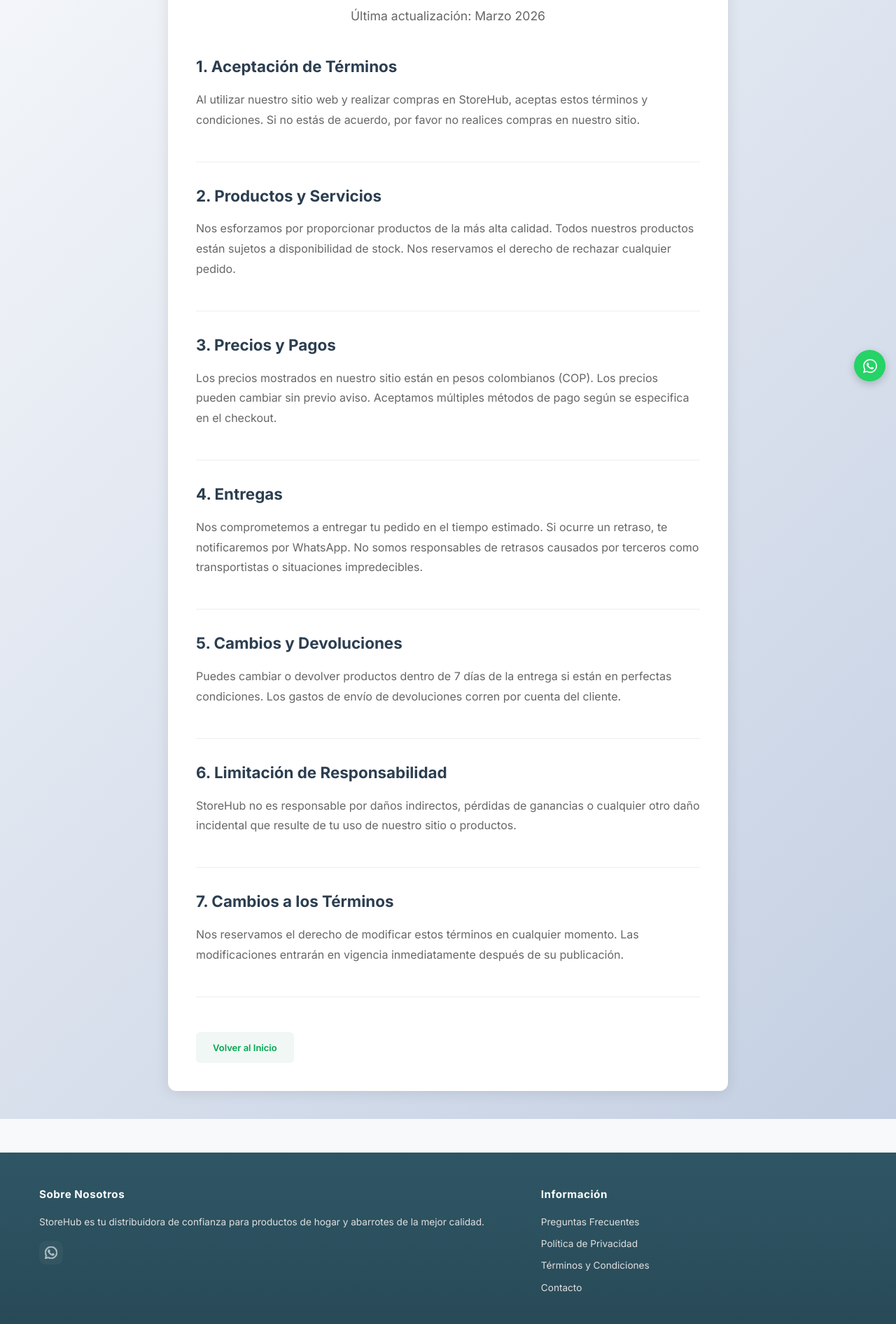
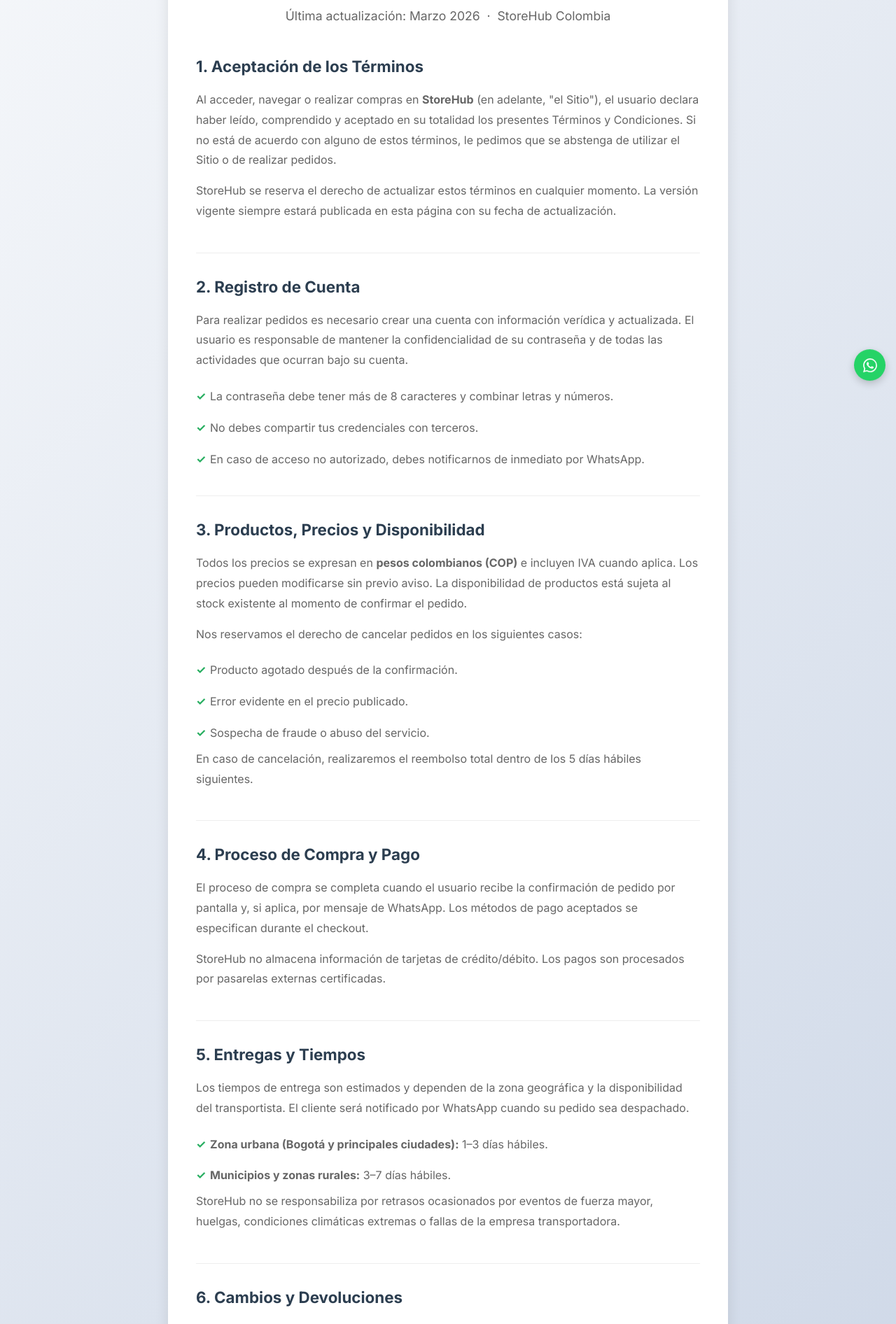
Before and after one commit to 1036951896/INVENTORY, a React (Vite) app in the folder frontend/: page /terminos-condiciones in a window 1280 px wide. Shown: the part 240-2132 px from the top of the page at 70% size. Built offline with nearby package versions, Linux system fonts and the light colour scheme.

Commit message:
feat: full terms & privacy policy content + link from register

```diff
--- a/frontend/src/pages/PrivacyPolicy.tsx
+++ b/frontend/src/pages/PrivacyPolicy.tsx
@@ -10,56 +10,129 @@
       <main className="info-page-container">
         <div className="info-page-wrapper">
           <h1>Política de Privacidad</h1>
-          <p className="info-intro">Última actualización: Marzo 2026</p>
+          <p className="info-intro">Última actualización: Marzo 2026 &nbsp;·&nbsp; StoreHub Colombia</p>
+
+          <p className="info-intro" style={{ marginTop: '0.5rem', color: '#374151' }}>
+            En <strong>StoreHub</strong> respetamos y protegemos la privacidad de nuestros usuarios.
+            Esta política describe qué datos recopilamos, cómo los usamos y los derechos que te asisten,
+            en cumplimiento de la <strong>Ley 1581 de 2012</strong> (Ley de Protección de Datos Personales
+            de Colombia) y sus decretos reglamentarios.
+          </p>
 
           <section className="info-section">
-            <h2>1. Información que Recopilamos</h2>
+            <h2>1. Responsable del Tratamiento</h2>
             <p>
-              Recopilamos información personal cuando realizas compras, creas una cuenta o nos contactas.
-              Esto incluye tu nombre, correo electrónico, número de teléfono y dirección de entrega.
+              <strong>StoreHub</strong> es la empresa responsable del tratamiento de los datos personales
+              que nos suministras. Puedes contactarnos en cualquier momento por{' '}
+              <a href="https://wa.me/573155508228" target="_blank" rel="noopener noreferrer">WhatsApp</a>{' '}
+              para ejercer tus derechos o resolver dudas sobre esta política.
             </p>
           </section>
 
           <section className="info-section">
-            <h2>2. Cómo Usamos tu Información</h2>
+            <h2>2. Datos que Recopilamos</h2>
+            <p>Recopilamos únicamente los datos necesarios para prestarte el servicio:</p>
+            <ul>
+              <li><strong>Datos de identificación:</strong> nombre y apellido.</li>
+              <li><strong>Datos de contacto:</strong> correo electrónico y número de teléfono.</li>
+              <li><strong>Dirección de entrega:</strong> calle, número, ciudad, departamento y código postal.</li>
+              <li><strong>Datos de uso:</strong> historial de pedidos y preferencias de navegación (cookies técnicas).</li>
+            </ul>
             <p>
-              Utilizamos tu información para:
+              <strong>No recopilamos</strong> datos de tarjetas de crédito/débito ni información financiera sensible.
+              Los pagos son gestionados íntegramente por pasarelas de pago externas certificadas.
             </p>
+          </section>
+
+          <section className="info-section">
+            <h2>3. Finalidad del Tratamiento</h2>
+            <p>Tus datos son utilizados exclusivamente para:</p>
             <ul>
-              <li>Procesar tus pedidos y entregas</li>
-              <li>Mantenerlo informado sobre el estado de tus compras</li>
-              <li>Mejorar nuestros servicios</li>
-              <li>Enviar notificaciones de ofertas especiales (solo con tu consentimiento)</li>
-              <li>Cumplir con requisitos legales</li>
+              <li>Gestionar y confirmar tus pedidos.</li>
+              <li>Coordinar la entrega de productos a tu dirección.</li>
+              <li>Enviarte notificaciones sobre el estado de tu pedido (por WhatsApp o correo).</li>
+              <li>Mantener tu historial de compras accesible desde tu cuenta.</li>
+              <li>Informarte sobre ofertas o promociones, <strong>solo si lo autorizas expresamente</strong>.</li>
+              <li>Cumplir con obligaciones legales y fiscales aplicables en Colombia.</li>
             </ul>
           </section>
 
           <section className="info-section">
-            <h2>3. Protección de Datos</h2>
+            <h2>4. Compartir Información con Terceros</h2>
             <p>
-              Protegemos tu información personal mediante medidas de seguridad estándar de la industria.
-              No compartimos tu información con terceros sin tu consentimiento, excepto cuando es necesario
-              para procesar tu pedido (como con proveedores de logística).
+              StoreHub <strong>no vende ni comercializa</strong> tus datos personales. Solo los compartimos con:
+            </p>
+            <ul>
+              <li>Empresas de logística y transporte, únicamente para efectuar la entrega de tu pedido.</li>
+              <li>Autoridades competentes cuando sea requerido por ley o orden judicial.</li>
+            </ul>
+            <p>Estos terceros están contractualmente obligados a mantener la confidencialidad de tus datos.</p>
+          </section>
+
+          <section className="info-section">
+            <h2>5. Seguridad de los Datos</h2>
+            <p>
+              Implementamos medidas técnicas y organizativas para proteger tu información contra acceso no
+              autorizado, pérdida, alteración o divulgación:
+            </p>
+            <ul>
+              <li>Transmisión de datos cifrada mediante HTTPS/TLS.</li>
+              <li>Contraseñas almacenadas con hashing seguro (bcrypt).</li>
+              <li>Acceso restringido a datos personales solo para personal autorizado.</li>
+              <li>Tokens de sesión con expiración automática.</li>
+            </ul>
+          </section>
+
+          <section className="info-section">
+            <h2>6. Tus Derechos (Ley 1581 de 2012)</h2>
+            <p>Como titular de los datos, tienes derecho a:</p>
+            <ul>
+              <li><strong>Conocer:</strong> saber qué datos tenemos sobre ti.</li>
+              <li><strong>Actualizar:</strong> corregir datos inexactos o incompletos.</li>
+              <li><strong>Suprimir:</strong> solicitar la eliminación de tus datos cuando no exista obligación legal de conservarlos.</li>
+              <li><strong>Revocar:</strong> retirar el consentimiento para el tratamiento de tus datos.</li>
+              <li><strong>Acceder:</strong> obtener una copia de la información personal que conservamos.</li>
+            </ul>
+            <p>
+              Para ejercer cualquiera de estos derechos, escríbenos por{' '}
+              <a href="https://wa.me/573155508228" target="_blank" rel="noopener noreferrer">WhatsApp</a>.
+              Responderemos en un plazo máximo de <strong>10 días hábiles</strong>.
             </p>
           </section>
 
           <section className="info-section">
-            <h2>4. Derechos del Usuario</h2>
+            <h2>7. Cookies</h2>
             <p>
-              Tienes derecho a acceder, modificar o eliminar tu información personal en cualquier momento.
-              Contáctanos por WhatsApp para solicitar cambios en tus datos.
+              Utilizamos únicamente <strong>cookies técnicas esenciales</strong> para el funcionamiento del
+              carrito y la sesión de usuario. No utilizamos cookies de rastreo publicitario ni de terceros.
+              Puedes desactivar las cookies desde la configuración de tu navegador, aunque esto puede afectar
+              algunas funciones del Sitio.
             </p>
           </section>
 
           <section className="info-section">
-            <h2>5. Cookies</h2>
+            <h2>8. Retención de Datos</h2>
             <p>
-              Nuestro sitio utiliza cookies para mejorar tu experiencia de compra.
-              Puedes desabilitar cookies en tu navegador si lo deseas.
+              Conservamos tus datos personales mientras mantengas una cuenta activa en StoreHub, o por el
+              tiempo que sea necesario para cumplir con obligaciones legales (máximo 5 años para registros
+              de transacciones según normativa tributaria colombiana). Puedes solicitar la eliminación de tu
+              cuenta en cualquier momento.
             </p>
           </section>
 
-          <Link to="/" className="btn btn-secundario">Volver al Inicio</Link>
+          <section className="info-section">
+            <h2>9. Cambios a esta Política</h2>
+            <p>
+              Podemos actualizar esta política periódicamente. Te notificaremos de cambios significativos
+              mediante un aviso en el Sitio o por correo electrónico. El uso continuo del Sitio después de
+              publicada la actualización implica tu aceptación.
+            </p>
+          </section>
+
+          <div className="info-actions">
+            <Link to="/" className="btn btn-secundario">← Volver al Inicio</Link>
+            <Link to="/register" className="btn btn-primario">Crear mi cuenta</Link>
+          </div>
         </div>
       </main>
       <Footer />
--- a/frontend/src/pages/Register.tsx
+++ b/frontend/src/pages/Register.tsx
@@ -384,8 +384,14 @@
               onChange={(e) => setTerminos(e.target.checked)}
             />
             <label htmlFor="terminos">
-              Acepto los <a href="#" target="_blank">términos y condiciones</a> y la{' '}
-              <a href="#" target="_blank">política de privacidad</a>
+              Acepto los{' '}
+              <a href="/terminos-condiciones" target="_blank" rel="noopener noreferrer">
+                términos y condiciones
+              </a>{' '}
+              y la{' '}
+              <a href="/politica-privacidad" target="_blank" rel="noopener noreferrer">
+                política de privacidad
+              </a>
             </label>
           </div>
 
--- a/frontend/src/pages/TermsConditions.tsx
+++ b/frontend/src/pages/TermsConditions.tsx
@@ -10,68 +10,138 @@
       <main className="info-page-container">
         <div className="info-page-wrapper">
           <h1>Términos y Condiciones</h1>
-          <p className="info-intro">Última actualización: Marzo 2026</p>
+          <p className="info-intro">Última actualización: Marzo 2026 &nbsp;·&nbsp; StoreHub Colombia</p>
 
           <section className="info-section">
-            <h2>1. Aceptación de Términos</h2>
+            <h2>1. Aceptación de los Términos</h2>
             <p>
-              Al utilizar nuestro sitio web y realizar compras en StoreHub, aceptas estos términos y condiciones.
-              Si no estás de acuerdo, por favor no realices compras en nuestro sitio.
+              Al acceder, navegar o realizar compras en <strong>StoreHub</strong> (en adelante, "el Sitio"),
+              el usuario declara haber leído, comprendido y aceptado en su totalidad los presentes Términos
+              y Condiciones. Si no está de acuerdo con alguno de estos términos, le pedimos que se abstenga
+              de utilizar el Sitio o de realizar pedidos.
+            </p>
+            <p>
+              StoreHub se reserva el derecho de actualizar estos términos en cualquier momento. La versión
+              vigente siempre estará publicada en esta página con su fecha de actualización.
             </p>
           </section>
 
           <section className="info-section">
-            <h2>2. Productos y Servicios</h2>
+            <h2>2. Registro de Cuenta</h2>
             <p>
-              Nos esforzamos por proporcionar productos de la más alta calidad.
-              Todos nuestros productos están sujetos a disponibilidad de stock.
-              Nos reservamos el derecho de rechazar cualquier pedido.
+              Para realizar pedidos es necesario crear una cuenta con información verídica y actualizada.
+              El usuario es responsable de mantener la confidencialidad de su contraseña y de todas las
+              actividades que ocurran bajo su cuenta.
+            </p>
+            <ul>
+              <li>La contraseña debe tener más de 8 caracteres y combinar letras y números.</li>
+              <li>No debes compartir tus credenciales con terceros.</li>
+              <li>En caso de acceso no autorizado, debes notificarnos de inmediato por WhatsApp.</li>
+            </ul>
+          </section>
+
+          <section className="info-section">
+            <h2>3. Productos, Precios y Disponibilidad</h2>
+            <p>
+              Todos los precios se expresan en <strong>pesos colombianos (COP)</strong> e incluyen IVA cuando
+              aplica. Los precios pueden modificarse sin previo aviso. La disponibilidad de productos está
+              sujeta al stock existente al momento de confirmar el pedido.
+            </p>
+            <p>
+              Nos reservamos el derecho de cancelar pedidos en los siguientes casos:
+            </p>
+            <ul>
+              <li>Producto agotado después de la confirmación.</li>
+              <li>Error evidente en el precio publicado.</li>
+              <li>Sospecha de fraude o abuso del servicio.</li>
+            </ul>
+            <p>En caso de cancelación, realizaremos el reembolso total dentro de los 5 días hábiles siguientes.</p>
+          </section>
+
+          <section className="info-section">
+            <h2>4. Proceso de Compra y Pago</h2>
+            <p>
+              El proceso de compra se completa cuando el usuario recibe la confirmación de pedido por pantalla
+              y, si aplica, por mensaje de WhatsApp. Los métodos de pago aceptados se especifican durante el
+              checkout.
+            </p>
+            <p>
+              StoreHub no almacena información de tarjetas de crédito/débito. Los pagos son procesados por
+              pasarelas externas certificadas.
             </p>
           </section>
 
           <section className="info-section">
-            <h2>3. Precios y Pagos</h2>
+            <h2>5. Entregas y Tiempos</h2>
             <p>
-              Los precios mostrados en nuestro sitio están en pesos colombianos (COP).
-              Los precios pueden cambiar sin previo aviso.
-              Aceptamos múltiples métodos de pago según se especifica en el checkout.
+              Los tiempos de entrega son estimados y dependen de la zona geográfica y la disponibilidad del
+              transportista. El cliente será notificado por WhatsApp cuando su pedido sea despachado.
+            </p>
+            <ul>
+              <li><strong>Zona urbana (Bogotá y principales ciudades):</strong> 1–3 días hábiles.</li>
+              <li><strong>Municipios y zonas rurales:</strong> 3–7 días hábiles.</li>
+            </ul>
+            <p>
+              StoreHub no se responsabiliza por retrasos ocasionados por eventos de fuerza mayor, huelgas,
+              condiciones climáticas extremas o fallas de la empresa transportadora.
             </p>
           </section>
 
           <section className="info-section">
-            <h2>4. Entregas</h2>
+            <h2>6. Cambios y Devoluciones</h2>
             <p>
-              Nos comprometemos a entregar tu pedido en el tiempo estimado.
-              Si ocurre un retraso, te notificaremos por WhatsApp.
-              No somos responsables de retrasos causados por terceros como transportistas o situaciones impredecibles.
+              El usuario puede solicitar cambio o devolución dentro de los <strong>7 días calendario</strong>
+              siguientes a la recepción del pedido, siempre que:
+            </p>
+            <ul>
+              <li>El producto esté en perfectas condiciones, sin uso y con su empaque original.</li>
+              <li>La solicitud sea comunicada por WhatsApp con número de pedido y motivo.</li>
+            </ul>
+            <p>
+              Los gastos de envío de devolución corren por cuenta del cliente, excepto cuando el producto
+              presente defecto de fábrica o error en el despacho, caso en el cual StoreHub asume el costo.
             </p>
           </section>
 
           <section className="info-section">
-            <h2>5. Cambios y Devoluciones</h2>
+            <h2>7. Propiedad Intelectual</h2>
             <p>
-              Puedes cambiar o devolver productos dentro de 7 días de la entrega si están en perfectas condiciones.
-              Los gastos de envío de devoluciones corren por cuenta del cliente.
+              Todo el contenido del Sitio (textos, imágenes, logotipos, diseños) es propiedad de StoreHub
+              o de sus proveedores y está protegido por la legislación colombiana de derechos de autor.
+              Queda prohibida su reproducción total o parcial sin autorización expresa y por escrito.
             </p>
           </section>
 
           <section className="info-section">
-            <h2>6. Limitación de Responsabilidad</h2>
+            <h2>8. Limitación de Responsabilidad</h2>
             <p>
-              StoreHub no es responsable por daños indirectos, pérdidas de ganancias o cualquier otro daño
-              incidental que resulte de tu uso de nuestro sitio o productos.
+              StoreHub no será responsable por daños indirectos, lucro cesante ni perjuicios de cualquier
+              naturaleza derivados del uso del Sitio, siempre que dichos daños no sean atribuibles a dolo o
+              culpa grave de nuestra parte.
             </p>
           </section>
 
           <section className="info-section">
-            <h2>7. Cambios a los Términos</h2>
+            <h2>9. Ley Aplicable y Jurisdicción</h2>
             <p>
-              Nos reservamos el derecho de modificar estos términos en cualquier momento.
-              Las modificaciones entrarán en vigencia inmediatamente después de su publicación.
+              Estos términos se rigen por las leyes de la <strong>República de Colombia</strong>. Para
+              cualquier controversia, las partes se someten a los jueces y tribunales competentes de la
+              ciudad de Bogotá D.C., renunciando a cualquier otro fuero que pudiera corresponderles.
             </p>
           </section>
 
-          <Link to="/" className="btn btn-secundario">Volver al Inicio</Link>
+          <section className="info-section">
+            <h2>10. Contacto</h2>
+            <p>
+              Para cualquier duda sobre estos términos, escríbenos por{' '}
+              <a href="https://wa.me/573155508228" target="_blank" rel="noopener noreferrer">WhatsApp</a>.
+            </p>
+          </section>
+
+          <div className="info-actions">
+            <Link to="/" className="btn btn-secundario">← Volver al Inicio</Link>
+            <Link to="/register" className="btn btn-primario">Crear mi cuenta</Link>
+          </div>
         </div>
       </main>
       <Footer />
--- a/frontend/src/styles/info-pages.css
+++ b/frontend/src/styles/info-pages.css
@@ -220,6 +220,47 @@
   margin-top: 20px;
 }
 
+.info-actions {
+  display: flex;
+  gap: 1rem;
+  margin-top: 2.5rem;
+  flex-wrap: wrap;
+}
+
+.btn-primario {
+  display: inline-block;
+  padding: 0.75rem 1.75rem;
+  background: linear-gradient(135deg, #3483fa 0%, #0055cc 100%);
+  color: white !important;
+  border-radius: 10px;
+  font-weight: 600;
+  font-size: 0.95rem;
+  text-decoration: none;
+  transition: all 0.2s ease;
+  box-shadow: 0 4px 12px rgba(52, 131, 250, 0.25);
+}
+
+.btn-primario:hover {
+  transform: translateY(-2px);
+  box-shadow: 0 8px 20px rgba(52, 131, 250, 0.35);
+}
+
+.btn-secundario {
+  display: inline-block;
+  padding: 0.75rem 1.75rem;
+  background: #f3f4f6;
+  color: #374151 !important;
+  border-radius: 10px;
+  font-weight: 600;
+  font-size: 0.95rem;
+  text-decoration: none;
+  transition: background 0.2s;
+}
+
+.btn-secundario:hover {
+  background: #e5e7eb;
+}
+
 @media (max-width: 768px) {
   .info-page-wrapper {
     padding: 25px;
```
